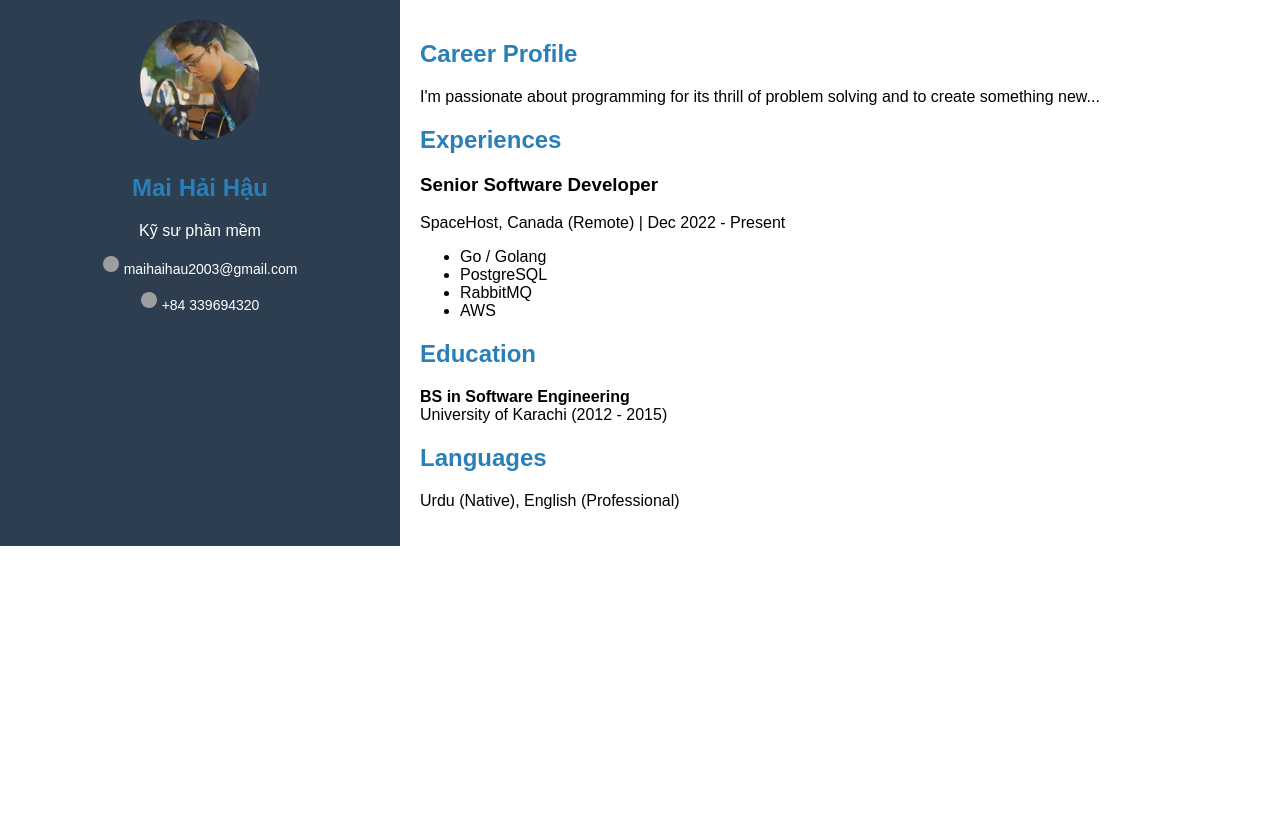
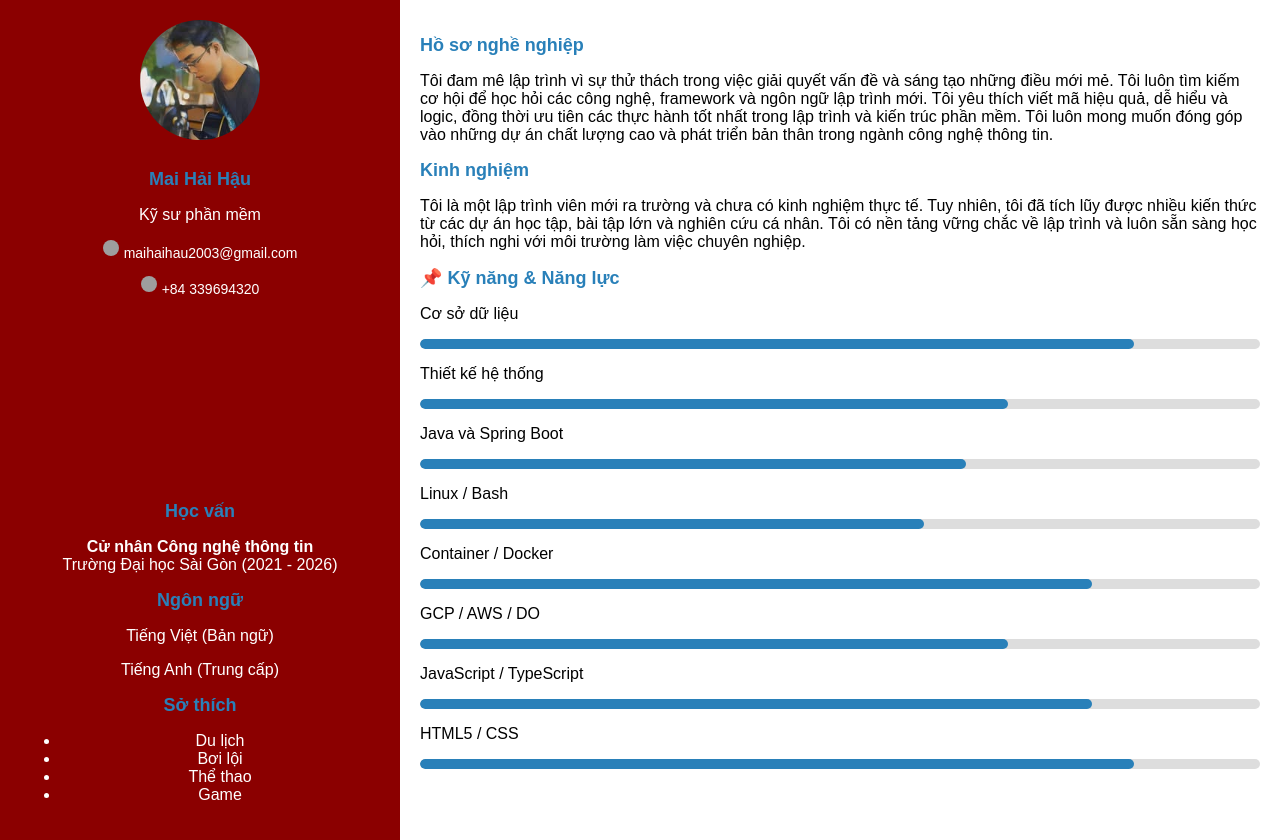
Before and after one commit to RayAnderson03/ai-starter, a plain HTML site: page index.html in a window 1280 px wide. Before the commit the page ends 800 px from the top, so only its background shows below. Drawn offline with Linux system fonts and the light colour scheme; grey boxes are pictures that could not be loaded.

Commit message:
Update index.html

```diff
--- a/index.html
+++ b/index.html
@@ -1,5 +1,5 @@
 <!DOCTYPE html>
-<html lang="en">
+<html lang="vi">
 <head>
     <meta charset="UTF-8">
     <meta name="viewport" content="width=device-width, initial-scale=1.0">
@@ -10,13 +10,18 @@
             margin: 0;
             padding: 0;
             display: flex;
+            height: 100vh;
         }
         .sidebar {
             width: 30%;
-            background-color: #2c3e50;
+            background-color: #8B0000;
             color: white;
             padding: 20px;
             text-align: center;
+            height: 100vh;
+            display: flex;
+            flex-direction: column;
+            justify-content: space-between;
         }
         .sidebar img {
             width: 120px;
@@ -26,9 +31,12 @@
         .content {
             width: 70%;
             padding: 20px;
+            display: flex;
+            flex-direction: column;
         }
         h2 {
             color: #2980b9;
+            font-size: 18px;
         }
         .contact-info {
             margin-top: 10px;
@@ -47,38 +55,78 @@
             width: 16px;
             height: 16px;
         }
+        .progress-bar {
+            background-color: #ddd;
+            border-radius: 5px;
+            overflow: hidden;
+            height: 10px;
+            margin-bottom: 10px;
+        }
+        .progress {
+            background-color: #2980b9;
+            height: 100%;
+            border-radius: 5px;
+        }
+        .left-content {
+            width: 100%;
+            padding-right: 20px;
+        }
     </style>
 </head>
 <body>
     <div class="sidebar">
-        <img src="profile.jpg" alt="Profile Picture">
+        <div>
+            <img src="profile.jpg" alt="Ảnh đại diện">
             <h2>Mai Hải Hậu</h2>
             <p>Kỹ sư phần mềm</p>
             <div class="contact-info">
                 <a href="mailto:maihaihau2003@gmail.com">
-                <img src="https://img.icons8.com/ios-filled/16/ffffff/email.png" alt="Email Icon"> maihaihau2003@gmail.com
+                    <img src="https://img.icons8.com/ios-filled/16/ffffff/email.png" alt="Biểu tượng Email"> maihaihau2003@gmail.com
                 </a>
                 <a href="tel:+84339694320">
-                <img src="https://img.icons8.com/ios-filled/16/ffffff/phone.png" alt="Phone Icon"> +84 339694320
+                    <img src="https://img.icons8.com/ios-filled/16/ffffff/phone.png" alt="Biểu tượng Điện thoại"> +84 339694320
                 </a>
             </div>
         </div>
+        <div>
+            <h2>Học vấn</h2>
+            <p><strong>Cử nhân Công nghệ thông tin</strong><br>Trường Đại học Sài Gòn (2021 - 2026)</p>
+            <h2>Ngôn ngữ</h2>
+            <p>Tiếng Việt (Bản ngữ)</p>
+            <p>Tiếng Anh (Trung cấp)</p>
+            <h2>Sở thích</h2>
+            <ul>
+                <li>Du lịch</li>
+                <li>Bơi lội</li>
+                <li>Thể thao</li>
+                <li>Game</li>
+            </ul>
+        </div>
+    </div>
     <div class="content">
-        <h2>Career Profile</h2>
-        <p>I'm passionate about programming for its thrill of problem solving and to create something new...</p>
-        <h2>Experiences</h2>
-        <h3>Senior Software Developer</h3>
-        <p>SpaceHost, Canada (Remote) | Dec 2022 - Present</p>
-        <ul>
-            <li>Go / Golang</li>
-            <li>PostgreSQL</li>
-            <li>RabbitMQ</li>
-            <li>AWS</li>
-        </ul>
-        <h2>Education</h2>
-        <p><strong>BS in Software Engineering</strong><br>University of Karachi (2012 - 2015)</p>
-        <h2>Languages</h2>
-        <p>Urdu (Native), English (Professional)</p>
+        <div class="left-content">
+            <h2>Hồ sơ nghề nghiệp</h2>
+            <p>Tôi đam mê lập trình vì sự thử thách trong việc giải quyết vấn đề và sáng tạo những điều mới mẻ. Tôi luôn tìm kiếm cơ hội để học hỏi các công nghệ, framework và ngôn ngữ lập trình mới. Tôi yêu thích viết mã hiệu quả, dễ hiểu và logic, đồng thời ưu tiên các thực hành tốt nhất trong lập trình và kiến trúc phần mềm. Tôi luôn mong muốn đóng góp vào những dự án chất lượng cao và phát triển bản thân trong ngành công nghệ thông tin.</p>
+            <h2>Kinh nghiệm</h2>
+            <p>Tôi là một lập trình viên mới ra trường và chưa có kinh nghiệm thực tế. Tuy nhiên, tôi đã tích lũy được nhiều kiến thức từ các dự án học tập, bài tập lớn và nghiên cứu cá nhân. Tôi có nền tảng vững chắc về lập trình và luôn sẵn sàng học hỏi, thích nghi với môi trường làm việc chuyên nghiệp.</p>
+            <h2>📌 Kỹ năng & Năng lực</h2>
+            <p>Cơ sở dữ liệu</p>
+            <div class="progress-bar"><div class="progress" style="width: 85%;"></div></div>
+            <p>Thiết kế hệ thống</p>
+            <div class="progress-bar"><div class="progress" style="width: 70%;"></div></div>
+            <p>Java và Spring Boot</p>
+            <div class="progress-bar"><div class="progress" style="width: 65%;"></div></div>
+            <p>Linux / Bash</p>
+            <div class="progress-bar"><div class="progress" style="width: 60%;"></div></div>
+            <p>Container / Docker</p>
+            <div class="progress-bar"><div class="progress" style="width: 80%;"></div></div>
+            <p>GCP / AWS / DO</p>
+            <div class="progress-bar"><div class="progress" style="width: 70%;"></div></div>
+            <p>JavaScript / TypeScript</p>
+            <div class="progress-bar"><div class="progress" style="width: 80%;"></div></div>
+            <p>HTML5 / CSS</p>
+            <div class="progress-bar"><div class="progress" style="width: 85%;"></div></div>
+        </div>
     </div>
 </body>
 </html>
```
Lines whose indentation alone changed are shown as unchanged.
